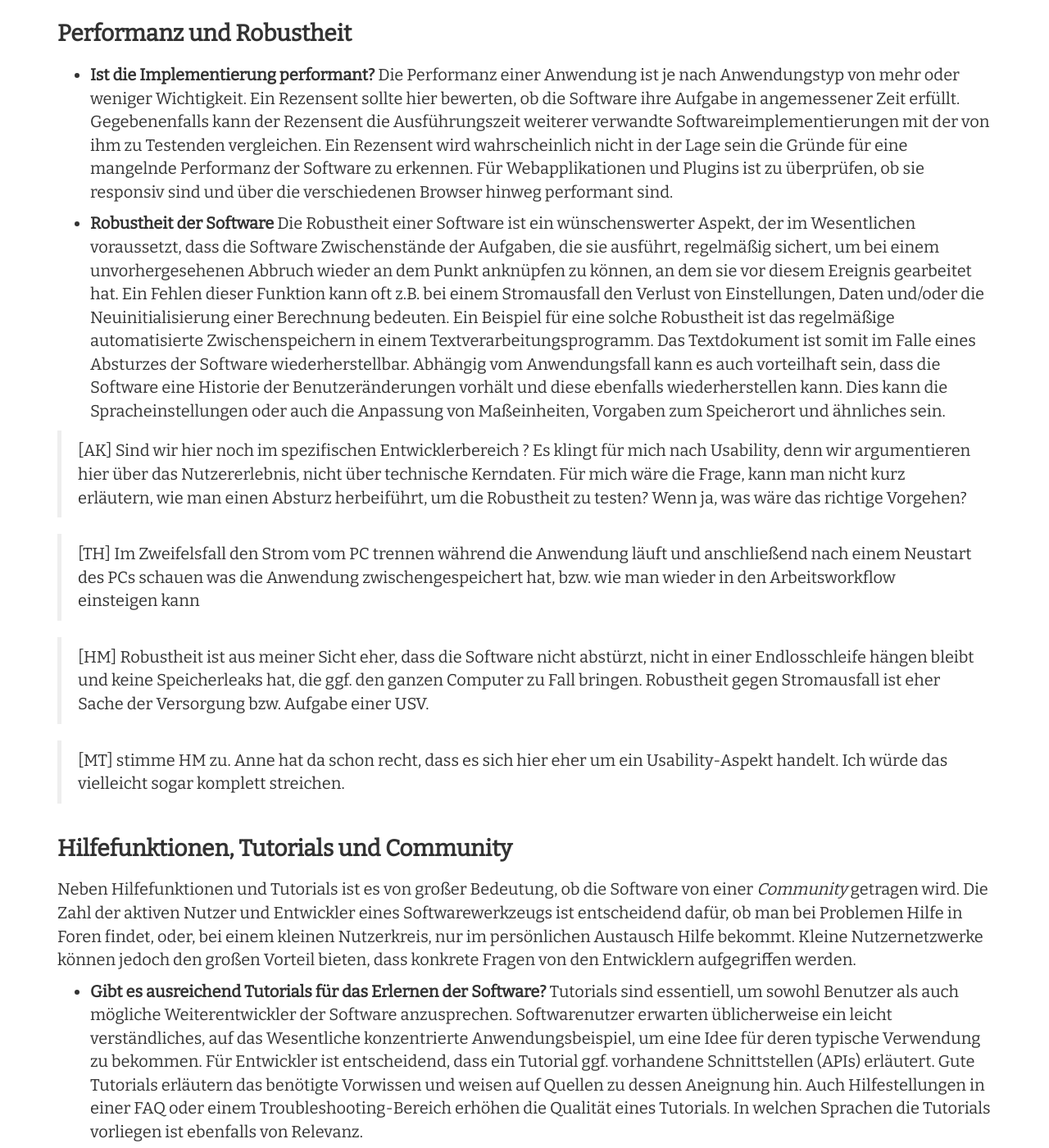
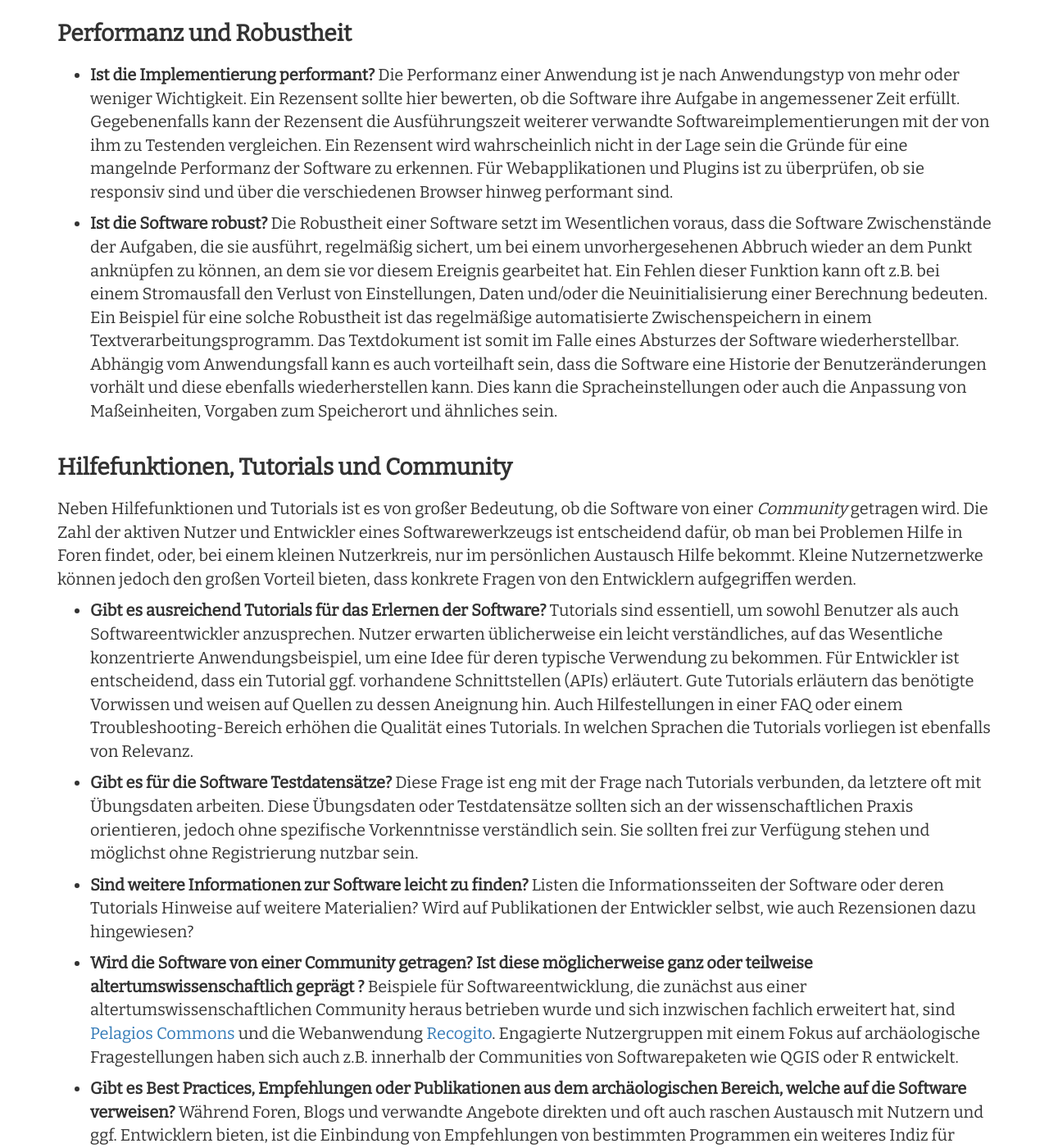
Before and after one commit to Research-Squirrel-Engineers/Impuls_SoftwareRezensionen_DGUF, a Jekyll site: the page built from Draft.md, in a window 1280 px wide and 1400 px high, scrolled down 11968 px. Shown: the whole window at 82% size. Built offline with Jekyll 4.4.1, drawn with Linux system fonts in a browser that asks for light colours; nearby versions of some CDN libraries; some of the changed text lies outside the part shown.

Commit message:
Weitere Kommentare abgearbeitet

```diff
--- a/Draft.md
+++ b/Draft.md
@@ -218,46 +218,21 @@ Die Nutzbarkeit von Software wird von den Möglichkeiten der Kommunikation von M
 
 * **Ist die Implementierung performant?** Die Performanz einer Anwendung ist je nach Anwendungstyp von mehr oder weniger Wichtigkeit. Ein Rezensent sollte hier bewerten, ob die Software ihre Aufgabe in angemessener Zeit erfüllt. Gegebenenfalls kann der Rezensent die Ausführungszeit weiterer verwandte Softwareimplementierungen mit der von ihm zu Testenden vergleichen. Ein Rezensent wird wahrscheinlich nicht in der Lage sein die Gründe für eine mangelnde Performanz der Software zu erkennen. Für Webapplikationen und Plugins ist zu überprüfen, ob sie responsiv sind und über die verschiedenen Browser hinweg performant sind.
 
+* **Ist die Software robust?** Die Robustheit einer Software setzt im Wesentlichen voraus, dass die Software Zwischenstände der Aufgaben, die sie ausführt, regelmäßig sichert, um bei einem unvorhergesehenen Abbruch wieder an dem Punkt anknüpfen zu können, an dem sie vor diesem Ereignis gearbeitet hat. Ein Fehlen dieser Funktion kann oft z.B. bei einem Stromausfall den Verlust von Einstellungen, Daten und/oder die Neuinitialisierung einer Berechnung bedeuten. Ein Beispiel für eine solche Robustheit ist das regelmäßige automatisierte Zwischenspeichern in einem Textverarbeitungsprogramm. Das Textdokument ist somit im Falle eines Absturzes der Software wiederherstellbar. Abhängig vom Anwendungsfall kann es auch vorteilhaft sein, dass die Software eine Historie der Benutzeränderungen vorhält und diese ebenfalls wiederherstellen kann. Dies kann die Spracheinstellungen oder auch die Anpassung von Maßeinheiten, Vorgaben zum Speicherort und ähnliches sein.
 
-* **Robustheit der Software** Die Robustheit einer Software ist ein wünschenswerter Aspekt, der im Wesentlichen voraussetzt, dass die Software Zwischenstände der Aufgaben, die sie ausführt, regelmäßig sichert, um bei einem unvorhergesehenen Abbruch wieder an dem Punkt anknüpfen zu können, an dem sie vor diesem Ereignis gearbeitet hat. Ein Fehlen dieser Funktion kann oft z.B. bei einem Stromausfall den Verlust von Einstellungen, Daten und/oder die Neuinitialisierung einer Berechnung bedeuten. Ein Beispiel für eine solche Robustheit ist das regelmäßige automatisierte Zwischenspeichern in einem Textverarbeitungsprogramm. Das Textdokument ist somit im Falle eines Absturzes der Software wiederherstellbar. Abhängig vom Anwendungsfall kann es auch vorteilhaft sein, dass die Software eine Historie der Benutzeränderungen vorhält und diese ebenfalls wiederherstellen kann. Dies kann die Spracheinstellungen oder auch die Anpassung von Maßeinheiten, Vorgaben zum Speicherort und ähnliches sein.
-
-> [AK] Sind wir hier noch im spezifischen Entwicklerbereich ? Es klingt für mich nach Usability, denn wir argumentieren hier über das Nutzererlebnis, nicht über technische Kerndaten. Für mich wäre die Frage, kann man nicht kurz erläutern, wie man einen Absturz herbeiführt, um die Robustheit zu testen? Wenn ja, was wäre das richtige Vorgehen?
-
-> [TH] Im Zweifelsfall den Strom vom PC trennen während die Anwendung läuft und anschließend nach einem Neustart des PCs schauen was die Anwendung zwischengespeichert hat, bzw. wie man wieder in den Arbeitsworkflow einsteigen kann
-
-> [HM] Robustheit ist aus meiner Sicht eher, dass die Software nicht abstürzt, nicht in einer Endlosschleife hängen bleibt und keine Speicherleaks hat, die ggf. den ganzen Computer zu Fall bringen. Robustheit gegen Stromausfall ist eher Sache der Versorgung bzw. Aufgabe einer USV.
-
-> [MT] stimme HM zu. Anne hat da schon recht, dass es sich hier eher um ein Usability-Aspekt handelt. Ich würde das vielleicht sogar komplett streichen.
 
 #### Hilfefunktionen, Tutorials und Community
 
 Neben Hilfefunktionen und Tutorials ist es von großer Bedeutung, ob die Software von einer *Community* getragen wird. Die Zahl der aktiven Nutzer und Entwickler eines Softwarewerkzeugs ist entscheidend dafür, ob man bei Problemen Hilfe in Foren findet, oder, bei einem kleinen Nutzerkreis, nur im persönlichen Austausch Hilfe bekommt. Kleine Nutzernetzwerke können jedoch den großen Vorteil bieten, dass konkrete Fragen von den Entwicklern aufgegriffen werden.
 
-* **Gibt es ausreichend Tutorials für das Erlernen der Software?** Tutorials sind essentiell, um sowohl Benutzer als auch mögliche Weiterentwickler der Software anzusprechen. Softwarenutzer erwarten üblicherweise ein leicht verständliches, auf das Wesentliche konzentrierte Anwendungsbeispiel, um eine Idee für deren typische Verwendung zu bekommen. Für Entwickler ist entscheidend, dass ein Tutorial ggf. vorhandene Schnittstellen (APIs) erläutert.
+* **Gibt es ausreichend Tutorials für das Erlernen der Software?** Tutorials sind essentiell, um sowohl Benutzer als auch Softwareentwickler anzusprechen. Nutzer erwarten üblicherweise ein leicht verständliches, auf das Wesentliche konzentrierte Anwendungsbeispiel, um eine Idee für deren typische Verwendung zu bekommen. Für Entwickler ist entscheidend, dass ein Tutorial ggf. vorhandene Schnittstellen (APIs) erläutert.
 Gute Tutorials erläutern das benötigte Vorwissen und weisen auf Quellen zu dessen Aneignung hin. Auch Hilfestellungen in einer FAQ oder einem Troubleshooting-Bereich erhöhen die Qualität eines Tutorials. In welchen Sprachen die Tutorials vorliegen ist ebenfalls von Relevanz.
-
-> [AK] Hier wäre ein positives Beispiel ideal
-
-> [TH] Ideal wäre hier ein Beispiel im archäologischen Kontext, würde AtlantGIS hier funktionieren?
-
-> [HM] Achtung billige Eigenwerbung: http://youtube.com/c/GigaMeshTutorials
-
-> [MT] statt 'ausreichend' im Fragentitel lieber 'hilfreich' oder 'brauchbar'
-> [MT] Insgesamt war mir dieser Abschnitt zu lang, vor allem im Vergleich zu den vorhergehenden. Daher habe ich mal einen drastischen Kürzungsvorschlag daraus gemacht.
 
 * **Gibt es für die Software Testdatensätze?** Diese Frage ist eng mit der Frage nach Tutorials verbunden, da letztere oft mit Übungsdaten arbeiten. Diese Übungsdaten oder Testdatensätze sollten sich an der wissenschaftlichen Praxis orientieren, jedoch ohne spezifische Vorkenntnisse verständlich sein. Sie sollten frei zur Verfügung stehen und möglichst ohne Registrierung nutzbar sein.
 
 * **Sind weitere Informationen zur Software leicht zu finden?** Listen die Informationsseiten der Software oder deren Tutorials Hinweise auf weitere Materialien? Wird auf Publikationen der Entwickler selbst, wie auch Rezensionen dazu hingewiesen?
 
 * **Wird die Software von einer Community getragen? Ist diese möglicherweise ganz oder teilweise altertumswissenschaftlich geprägt ?** Beispiele für Softwareentwicklung, die zunächst aus einer altertumswissenschaftlichen Community heraus betrieben wurde und sich inzwischen fachlich erweitert hat, sind [Pelagios Commons](https://pelagios.org/) und die Webanwendung [Recogito](https://recogito.pelagios.org/). Engagierte Nutzergruppen mit einem Fokus auf archäologische Fragestellungen haben sich auch z.B. innerhalb der Communities von Softwarepaketen wie QGIS oder R entwickelt.
-
-* **Haben ArchäologInnen bereits Best Practices für diese Software formuliert?**
-
->[AK] Hier wäre ich über konkrete Beispiele sehr froh und auch eine kurze Erläuterung, was Best Practices an dieser Stelle meint.
-
->[TH] Best Practices sind hier für mich konkrete Anwendungsfälle in denen die Software für die Lösung einer Aufgabe verwendet wurde. Das kann ein Paper sein welches das beschreibt, könnte auch ein Tutorial sein oder eine Handlungsanweisung einer Organisation die sich dafür zuständig fühlt.
-
->[HM] Ich würde die Frage umdrehen:
 
 * **Gibt es Best Practices, Empfehlungen oder Publikationen aus dem archäologischen Bereich, welche auf die Software verweisen?** Während Foren, Blogs und verwandte Angebote direkten und oft auch raschen Austausch mit Nutzern und ggf. Entwicklern bieten, ist die Einbindung von Empfehlungen von bestimmten Programmen ein weiteres Indiz für deren Verbreitung, Umfang und Verlässlichkeit.
 
@@ -272,9 +247,7 @@ Eingabe- und Ausgabedatenformate beeinflussen die Kompatibilität zu anderen Anw
 
 * **Wie können Daten eingelesen werden? Als Stapel oder nur einzeln? Ermöglicht die Software eine Stapelverarbeitung?** Für sehr viele Anwendunsgsszenarien ist die Durchführung eines einmal definierten Tasks auf einen Dateistapel oder eine Datenreihe wichtig. Ein Beispiel ist die  Transformation von Bilddaten, die auf jedes Foto einer Ausgrabungskampagne ausgeführt werden soll.
 
-* **Gibt es eine Programmierschnittstelle (API)?** Neben der Bedienbarkeit durch einen Menschen, ist auch eine maschinelle Ansteuerung der Software wichtig. Nur so können beispielsweise komplexe Prozesse mit mehreren Softwarekomponenten komplett automatisiert werden. Eine API gewährleistet dies. Sie sollte möglichst offen und ggf. mittels eines Standards wie [OpenAPI](https://www.openapis.org) dokumentiert sein. Ein konkretes Beispiel für eine API ist die REST-Schnittstelle von Wikidata, an die man automatisierte Abfragen stellen und Daten von Wikidata beziehen kann. Sie ist zudem umfangreich dokumentiert und bietet eine GUI zum Erlernen der Syntax an.
-
-> [MT] Evtl. kann man den Wikidata-Teil noch etwas kürzen
+* **Gibt es eine Programmierschnittstelle (API)?** Neben der Bedienbarkeit durch einen Menschen, ist auch eine maschinelle Ansteuerung der Software wichtig. Nur so können beispielsweise komplexe Prozesse mit mehreren Softwarekomponenten komplett automatisiert werden. Eine API gewährleistet dies. Sie sollte möglichst offen und ggf. mittels eines Standards wie [OpenAPI](https://www.openapis.org) dokumentiert sein. Ein  Beispiel für APIs sind die Schnittstellen von Wikidata, an die man automatisierte Datenabfragen stellen kann.
 
 #### Konformität mit Regelungen zum Datenschutz, Fragen der Privacy und der Datensparsamkeit
 
```
